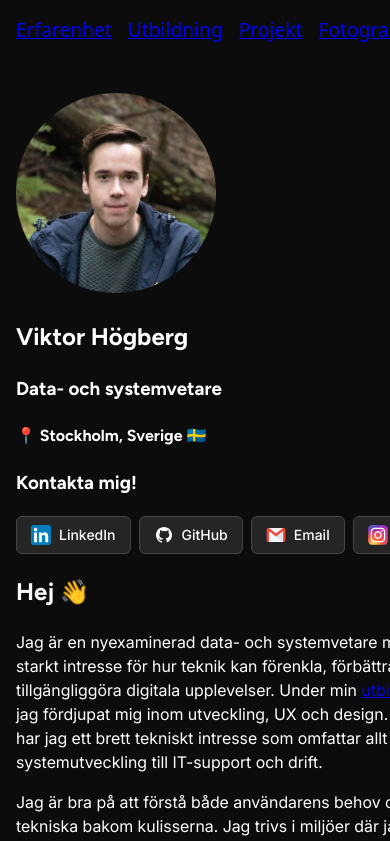
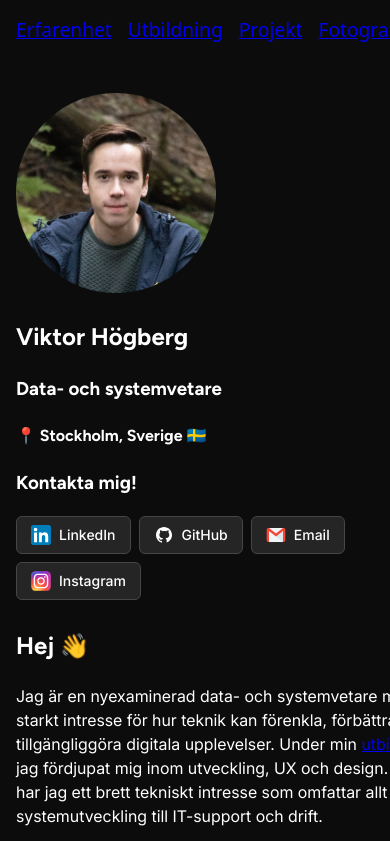
Before and after one commit to vhogberg/react-portfolio, a React (Vite) app: page / in a window 390 px wide. Shown: the top 841 px of the page. Built offline with nearby package versions, Linux system fonts and the light colour scheme.

Commit message:
Implemented sidebar responsive layout

```diff
--- a/src/App.css
+++ b/src/App.css
@@ -2,3 +2,13 @@
   max-width: 1280px;
   margin: 0 auto;
 }
+.wrapper {
+  display: flex;
+  flex-direction: column;
+}
+
+@media screen and (min-width: 651px) {
+    .wrapper {
+      flex-direction: row;
+    }
+ }
--- a/src/components/Sidebar/Sidebar.css
+++ b/src/components/Sidebar/Sidebar.css
@@ -4,6 +4,13 @@
 }
 
 #contact-buttons {
-    display: flex;
-    gap: 0.5rem;
+    display: block;
 }
+
+#contact-buttons a {
+    margin: 0rem 0.5rem 0.5rem 0rem;
+}
+
+aside {
+    min-width: 300px;
+}
--- a/src/index.css
+++ b/src/index.css
@@ -55,6 +55,10 @@
     --color-element-2-background-hover: rgb(225, 225, 225);
 }
 
+html {
+    scroll-behavior: smooth;
+}
+
 
 #root {
   max-width: 1280px;
```
